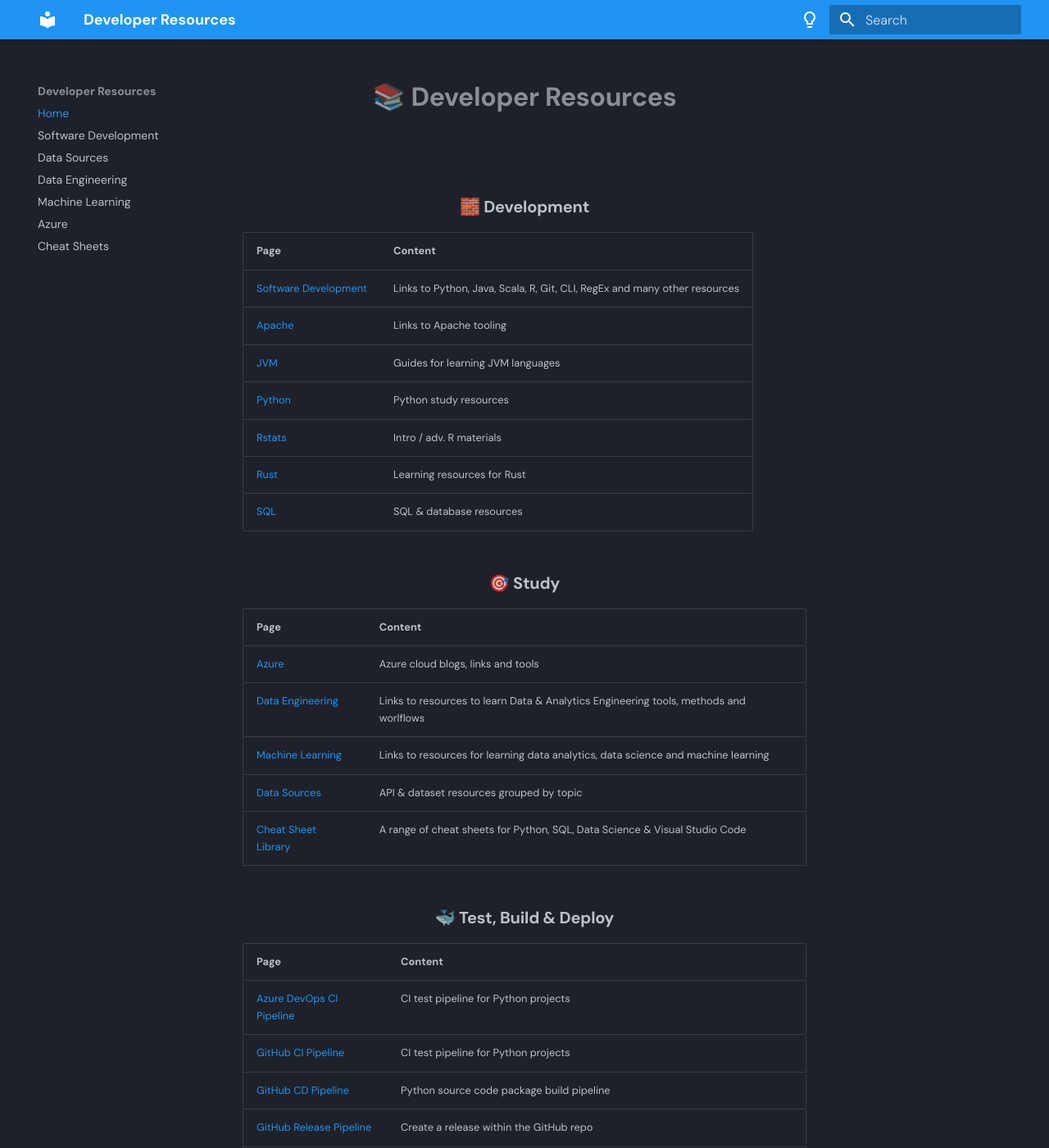
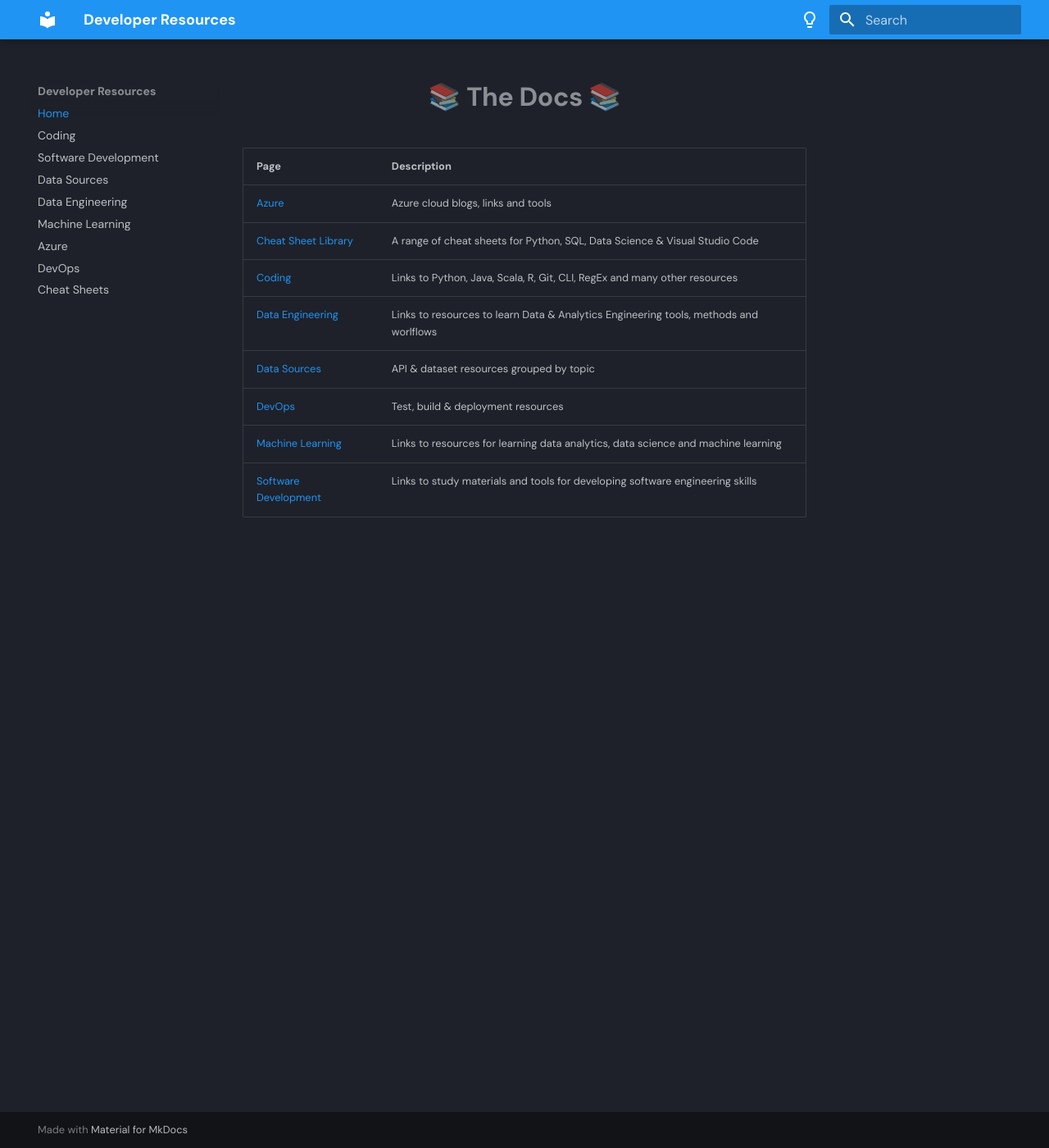
Before and after one commit to DNYFZR/docs, an MkDocs documentation site: the page built from docs/index.md, in a window 1280 px wide and 1400 px high. Shown: the whole window at 82% size. Built offline with MkDocs 1.6.1 and Material for MkDocs 9.7.7, drawn with Linux system fonts in a browser that asks for light colours; some of the changed text lies outside the part shown.

Commit message:
Layout Update (#4)
* Created DevOps pages
* Added gitignore
* Updated build
* Updated homepage
* Updated section layout
* Created typescript page
* Created coding section

```diff
--- a/docs/index.md
+++ b/docs/index.md
@@ -1,37 +1,12 @@
-<h1 align="center"><b> 📚 Developer Resources </b></h1>
+<h1 align="center"><b> 📚 The Docs 📚  </b></h1>
 
-<br>
-
-<h3 align="center"><b> 🧱 Development  </b></h3>
-
-**Page** | **Content**
--- | --
-[Software Development](pages/software_development.md) | Links to Python, Java, Scala, R, Git, CLI, RegEx and many other resources
-[Apache](languages/apache.md) | Links to Apache tooling
-[JVM](languages/jvm.md) | Guides for learning JVM languages
-[Python](languages/python.md) | Python study resources
-[Rstats](languages/rstats.md) | Intro / adv. R materials
-[Rust](languages/rust.md) | Learning resources for Rust
-[SQL](languages/sql.md) | SQL & database resources
-
-<h3 align="center"><b> 🎯 Study  </b></h3>
-
-**Page** | **Content**
+**Page** | **Description**
 -- | --
 [Azure](cloud/azure.md) | Azure cloud blogs, links and tools
+[Cheat Sheet Library](pages/cheat_sheets.md) | A range of cheat sheets for Python, SQL, Data Science & Visual Studio Code
+[Coding](pages/coding.md) | Links to Python, Java, Scala, R, Git, CLI, RegEx and many other resources
 [Data Engineering](pages/data_engineering.md) | Links to resources to learn Data & Analytics Engineering tools, methods and worlflows
+[Data Sources](pages/data_cave.md) | API & dataset resources grouped by topic
+[DevOps](devops/index.md) | Test, build & deployment resources
 [Machine Learning](pages/machine_learning.md) | Links to resources for learning data analytics, data science and machine learning
-[Data Sources](pages/data_cave.md) | API & dataset resources grouped by topic
-[Cheat Sheet Library](pages/cheat_sheets.md) | A range of cheat sheets for Python, SQL, Data Science & Visual Studio Code
-
-<h3 align="center"><b> 🐳 Test, Build & Deploy  </b></h3>
-
-**Page** | **Content**
---|--
-[Azure DevOps CI Pipeline](cloud/CICD/Azure_DevOps_Pipeline.yml) | CI test pipeline for Python projects
-[GitHub CI Pipeline](cloud/CICD/GitHub_CI_Pipeline.yml) | CI test pipeline for Python projects
-[GitHub CD Pipeline](cloud/CICD/GitHub_Build_Pipeline.yml) | Python source code package build pipeline
-[GitHub Release Pipeline](cloud/CICD/GitHub_Release_Pipeline.yml) | Create a release within the GitHub repo
-[GitHub Docker Build](cloud/Docker/GitHub_Docker_Build_Pipeline.yml) | Push Docker image to GitHub Packages
-[Linux Commands](cloud/Linux/raw.yaml) | Move a file to the staging directory, once it arrives in raw
-[Linux Commands](cloud/Linux/stage.yaml) | After raw completes, run python transform pipeline and post output in production dir
+[Software Development](pages/software_development.md) | Links to study materials and tools for developing software engineering skills
--- a/mkdocs.yml
+++ b/mkdocs.yml
@@ -3,11 +3,13 @@
 
 nav:
     - Home: index.md
+    - Coding: pages/coding.md
     - Software Development: pages/software_development.md
     - Data Sources: pages/data_cave.md
     - Data Engineering: pages/data_engineering.md
     - Machine Learning: pages/machine_learning.md
     - Azure: cloud/azure.md
+    - DevOps: devops/index.md
     - Cheat Sheets: pages/cheat_sheets.md
 
 theme:
```
Also changed, not shown: docs/devops/index.md (added, +31 -0 lines), docs/languages/apache.md (+1 -1 lines), docs/languages/typescript.md (added, +12 -0 lines), docs/pages/coding.md (added, +17 -0 lines), docs/pages/software_development.md (+1 -12 lines), docs/devops/library/CICD/Azure_DevOps_Pipeline.yml (renamed from docs/cloud/CICD/Azure_DevOps_Pipeline.yml), docs/devops/library/CICD/GitHub_Build_Pipeline.yml (renamed from docs/cloud/CICD/GitHub_Build_Pipeline.yml), docs/devops/library/CICD/GitHub_CI_Pipeline.yml (renamed from docs/cloud/CICD/GitHub_CI_Pipeline.yml), docs/devops/library/CICD/GitHub_Release_Pipeline.yml (renamed from docs/cloud/CICD/GitHub_Release_Pipeline.yml), docs/devops/library/Docker/GitHub_Docker_Build_Pipeline.yml (renamed from docs/cloud/Docker/GitHub_Docker_Build_Pipeline.yml), docs/devops/library/Linux/raw.yaml (renamed from docs/cloud/Linux/raw.yaml), docs/devops/library/Linux/stage.yaml (renamed from docs/cloud/Linux/stage.yaml), 1 other file.
